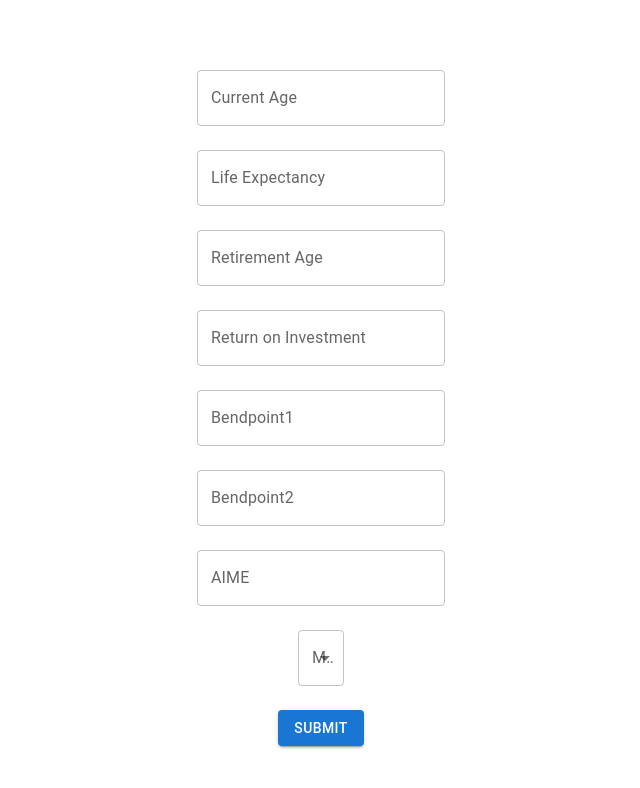
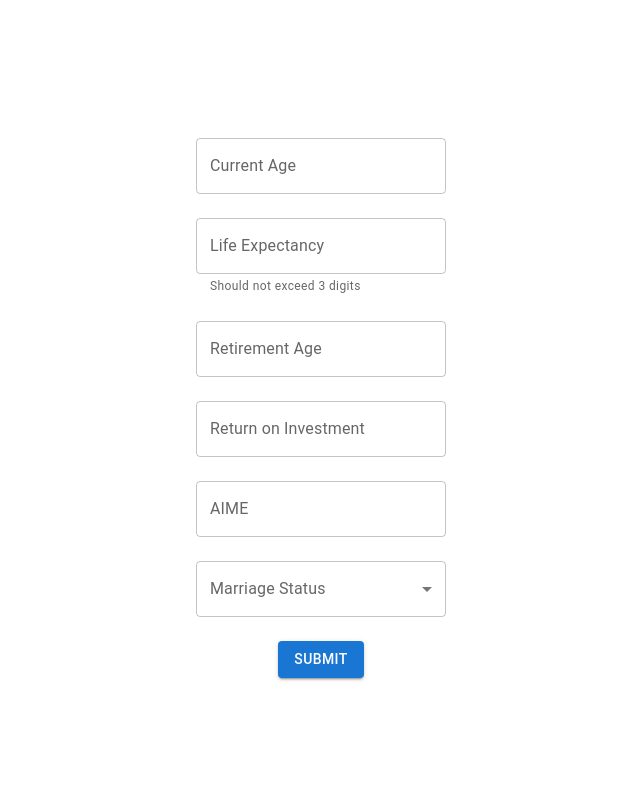
Before and after one commit to Team-Xiangmu/finance-app-frontend, a React (Create React App) app: page / in a window 1280 px wide. Shown: the top 788 px of the page, without its empty margins (319-959 px from the left). Built offline with nearby package versions, Linux system fonts and the light colour scheme.

Commit message:
update files

```diff
--- a/src/App.js
+++ b/src/App.js
@@ -15,4 +15,8 @@ const App = () => {
   );
 };
 
+
+
+
+
 export default App;
--- a/src/HomeComponent.js
+++ b/src/HomeComponent.js
@@ -1,6 +1,6 @@
 import React, { useState } from 'react';
 import axios from 'axios';
-import { TextField, Select, MenuItem, Button, FormControl, InputLabel, Box } from '@mui/material';
+import { TextField, Select, MenuItem, Button, FormControl, InputLabel, Box, Typography, FormHelperText } from '@mui/material';
 
 const HomeComponent = () => {
   const [formState, setFormState] = useState({
@@ -9,46 +9,33 @@ const HomeComponent = () => {
     retirementAge: '',
     returnOnInvestment: '',
     marriageStatus: '',
-    bendpoint1: '',
-    bendpoint2: '',
-    aime: ''
+    aime: '',
   });
+
+
+
+
+  const [responseMessage, setResponseMessage] = useState('');
 
   const handleChange = (e) => {
     const { name, value } = e.target;
-    setFormState(prevState => ({
+    // if (name === 'lifeExpectancy' && value.length > 3) {
+    //   return;
+    // }
+    setFormState((prevState) => ({
       ...prevState,
       [name]: value,
     }));
   };
 
-  const submitForm = async () => {
-    const postData = {
-      currentAge: parseInt(formState.currentAge, 10),
-      lifeExpectancy: parseInt(formState.lifeExpectancy, 10),
-      retirementAge: parseInt(formState.retirementAge, 10),
-      returnOnInvestment: parseFloat(formState.returnOnInvestment),
-      marriageStatus: parseInt(formState.marriageStatus, 10),
-      bendpoint1: parseInt(formState.bendpoint1, 10),
-      bendpoint2: parseInt(formState.bendpoint2, 10),
-      aime: parseInt(formState.aime, 10)
-    };
-
-    try {
-      const response = await axios({
-        method: 'post',
-        url: 'https://kmytkxbdd5.execute-api.us-east-2.amazonaws.com/calculate',
-        headers: { 'Content-Type': 'application/json',  'Access-Control-Allow-Origin': '*'  },
-        data: JSON.stringify(postData),
-        maxBodyLength: Infinity
+  const submitForm = () => {
+    axios.post('https://kmytkxbdd5.execute-api.us-east-2.amazonaws.com/calculate', JSON.stringify(formState))
+      .then(response => {
+        setResponseMessage('Form submission successful: ' + JSON.stringify(response.data));
+      })
+      .catch(error => {
+        setResponseMessage('Form submission failed: ' + error.message);
       });
-
-      console.log('Form submission successful:', response.data);
-      alert('Form submission successful: ' + JSON.stringify(response.data));
-    } catch (error) {
-      console.error('Form submission failed:', error);
-      alert('Form submission failed: ' + error.message);
-    }
   };
 
   return (
@@ -60,16 +47,19 @@ const HomeComponent = () => {
         value={formState.currentAge}
         onChange={handleChange}
         margin="normal"
+        sx={{ width: '250px' }}
       />
 
+      <FormControl margin="normal" sx={{ width: '250px' }}>
         <TextField
           label="Life Expectancy"
           type="number"
           name="lifeExpectancy"
           value={formState.lifeExpectancy}
           onChange={handleChange}
-        margin="normal"
         />
+        <FormHelperText>Should not exceed 3 digits</FormHelperText>
+      </FormControl>
 
       <TextField
         label="Retirement Age"
@@ -78,6 +68,7 @@ const HomeComponent = () => {
         value={formState.retirementAge}
         onChange={handleChange}
         margin="normal"
+        sx={{ width: '250px' }}
       />
 
       <TextField
@@ -87,27 +78,8 @@ const HomeComponent = () => {
         value={formState.returnOnInvestment}
         onChange={handleChange}
         margin="normal"
-        inputProps={{ step: "0.01" }}
-      />
-
-
-
-      <TextField
-        label="Bendpoint1"
-        type="number"
-        name="bendpoint1"
-        value={formState.bendpoint1}
-        onChange={handleChange}
-        margin="normal"
-      />
-
-      <TextField
-        label="Bendpoint2"
-        type="number"
-        name="bendpoint2"
-        value={formState.bendpoint2}
-        onChange={handleChange}
-        margin="normal"
+        inputProps={{ step: '0.01' }}
+        sx={{ width: '250px' }}
       />
 
       <TextField
@@ -117,9 +89,10 @@ const HomeComponent = () => {
         value={formState.aime}
         onChange={handleChange}
         margin="normal"
+        sx={{ width: '250px' }}
       />
 
-<FormControl margin="normal">
+      <FormControl margin="normal" sx={{ width: '250px' }}>
         <InputLabel id="marriage-status-label">Marriage Status</InputLabel>
         <Select
           labelId="marriage-status-label"
@@ -127,15 +100,28 @@ const HomeComponent = () => {
           name="marriageStatus"
           value={formState.marriageStatus}
           onChange={handleChange}
+          label="Marriage Status"
         >
-          <MenuItem value="0">Single</MenuItem>
-          <MenuItem value="1">Married</MenuItem>
+          <MenuItem value="Single">Single</MenuItem>
+          <MenuItem value="Married">Married</MenuItem>
         </Select>
       </FormControl>
 
-      <Button variant="contained" color="primary" onClick={submitForm} sx={{ mt: 2 }}>
+      <Button
+        variant="contained"
+        color="primary"
+        onClick={submitForm}
+        // disabled={parseInt(formState.lifeExpectancy, 10) > 999}
+        sx={{ mt: 2 }}
+      >
         Submit
       </Button>
+
+      {responseMessage && (
+        <Typography variant="body1" sx={{ mt: 2, textAlign: 'center' }}>
+          {responseMessage}
+        </Typography>
+      )}
     </Box>
   );
 };
```
Lines whose indentation alone changed are shown as unchanged.
